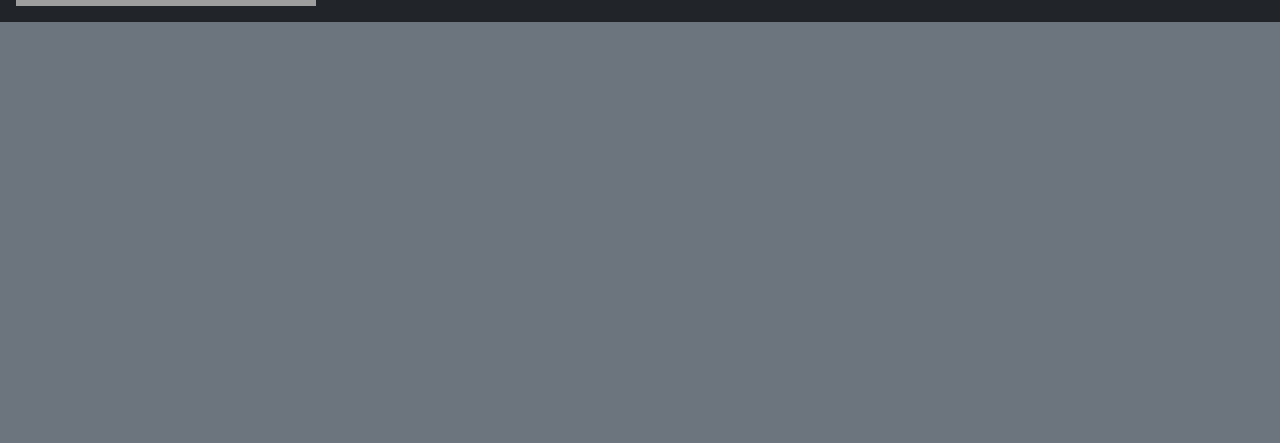
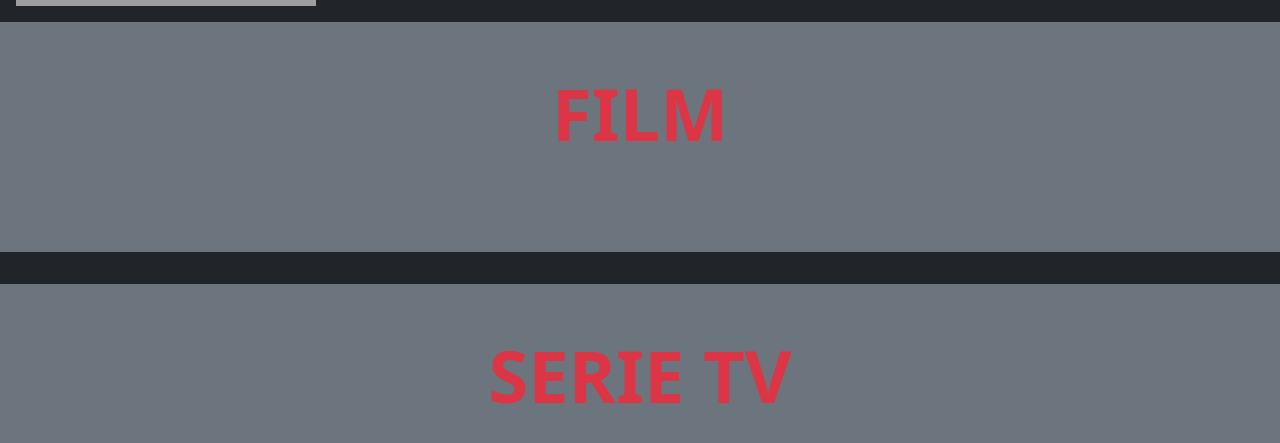
Before and after one commit to StefanoSax93/vue-boolflix, a Vue app: page / in a window 1280 px wide. Shown: the part 235-678 px from the top of the page. Built offline with nearby package versions, Linux system fonts and the light colour scheme; grey boxes are pictures that could not be loaded.

Commit message:
piccole migliorie

```diff
--- a/src/components/StampCard.vue
+++ b/src/components/StampCard.vue
@@ -1,8 +1,8 @@
 <template>
         <div>
             <div v-if="product.title" class="mb-3 w-100 position-relative poster" @mouseover.once="getActors('movie',product.id)">
-                    <img :src="`http://image.tmdb.org/t/p/w342/${product.poster_path}`" alt="" @error="onImgError">
-                    <div class="card-overlay text-white p-3 overflow-auto">
+                    <img :src="`http://image.tmdb.org/t/p/w342/${product.poster_path}`" alt="" class="rounded" @error="onImgError">
+                    <div class="card-overlay text-white p-3 overflow-auto rounded">
                         <div><strong>Titolo:</strong> {{product.title}}</div>
                         <div><strong>Titolo originale:</strong> {{product.original_title}}</div>
                         <div><strong>Lingua:</strong> <lang-flag :iso="product.original_language" class="rounded"/></div>
--- a/src/components/TheHeader.vue
+++ b/src/components/TheHeader.vue
@@ -1,6 +1,6 @@
 <template>
     <div class="flex-shrink-0 bg-dark p-3">
-        <div class="d-flex  flex-column flex-md-row justify-content-between align-items-center">
+        <div class="d-flex flex-column flex-md-row justify-content-between align-items-center gap-4">
             <img src="../../public/img/logo.png" alt="" class="logo">
             <div class="input-group">
                 <input type="text" v-model="searchText" class="form-control" placeholder="Cerca un film o una serie TV" @keyup.enter="searchMovies">
@@ -20,14 +20,13 @@ export default {
             searchText: '',
         }
     },
-
     methods: {
         searchMovies() {
             searchMovies(this.searchText,"movie");
             searchMovies(this.searchText,"tv");
             this.searchText = '';
-        }
-    }
+        },
+    },
 }
 
 </script>
--- a/src/components/TheMain.vue
+++ b/src/components/TheMain.vue
@@ -1,15 +1,25 @@
 <template>
     <div class="flex-grow-1 bg-secondary overflow-auto">
         <div class="container p-5">
+            <div class="text-uppercase text-center text-danger mb-5 display-2 fw-bold">film</div>
             <div class="d-flex flex-wrap gap-5 justify-content-center">
                 <div v-for="movie in moviesList" :key="movie.id">
                         <StampCard :product="movie"></StampCard>
                 </div>
+            </div>
+            <div  v-if="moviesList.length === 0 && clicked()">
+                <div class="alert alert-warning text-dark fw-bold">Nessun risultato trovato</div>
+            </div>
+        </div>
+        <div class="py-3 bg-dark"></div>
+        <div class="container p-5">
+            <div class="text-uppercase text-center text-danger mb-5 display-2 fw-bold">serie tv</div>
+            <div class="d-flex flex-wrap gap-5 justify-content-center">
                 <div v-for="serie in seriesList" :key="serie.id">
                         <StampCard :product="serie"></StampCard>
                 </div>
             </div>
-            <div  v-if="moviesList.length === 0 && seriesList.length === 0 && clicked()">
+            <div  v-if="seriesList.length === 0 && clicked()">
                 <div class="alert alert-warning text-dark fw-bold">Nessun risultato trovato</div>
             </div>
         </div>
```
